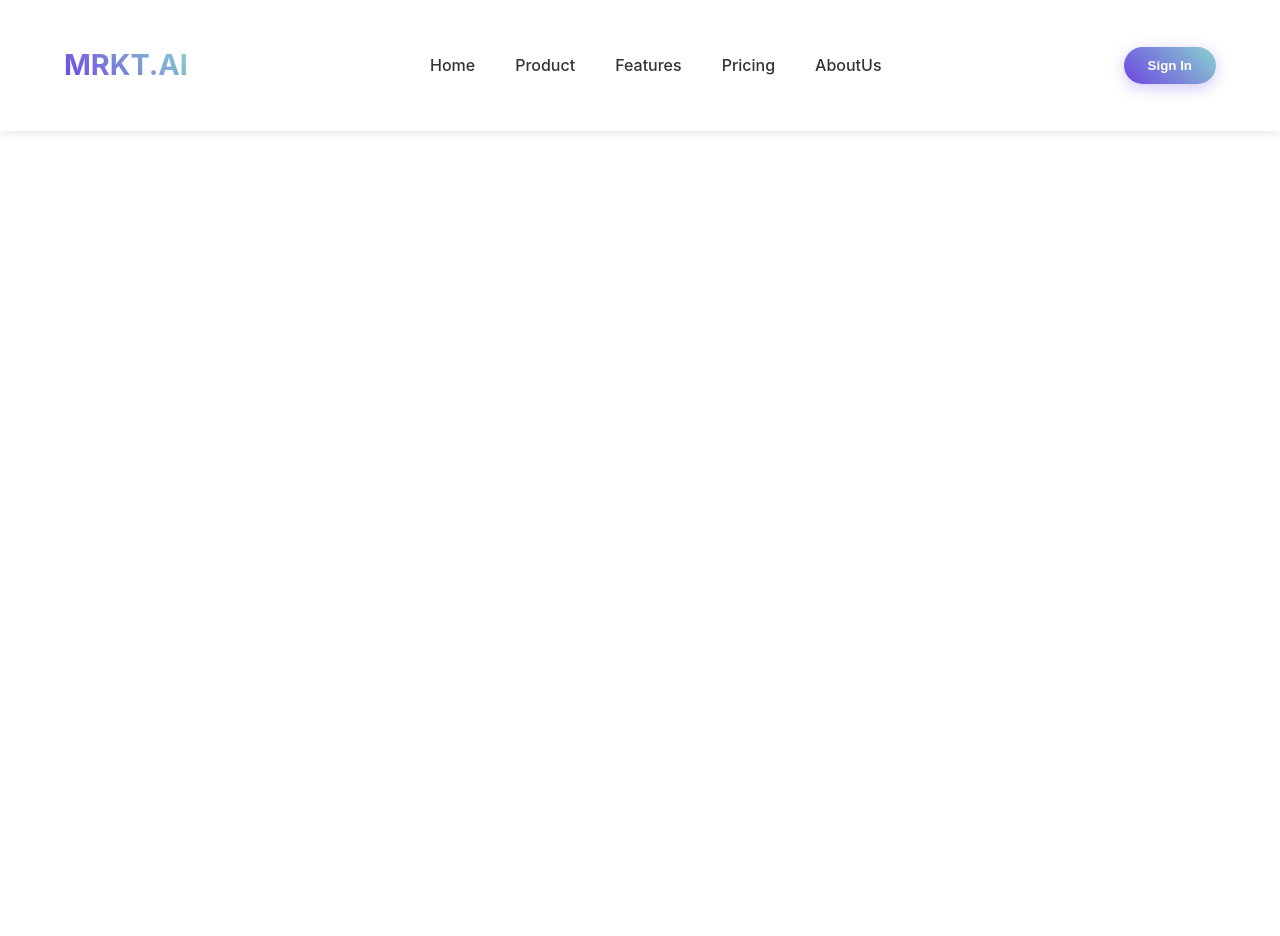
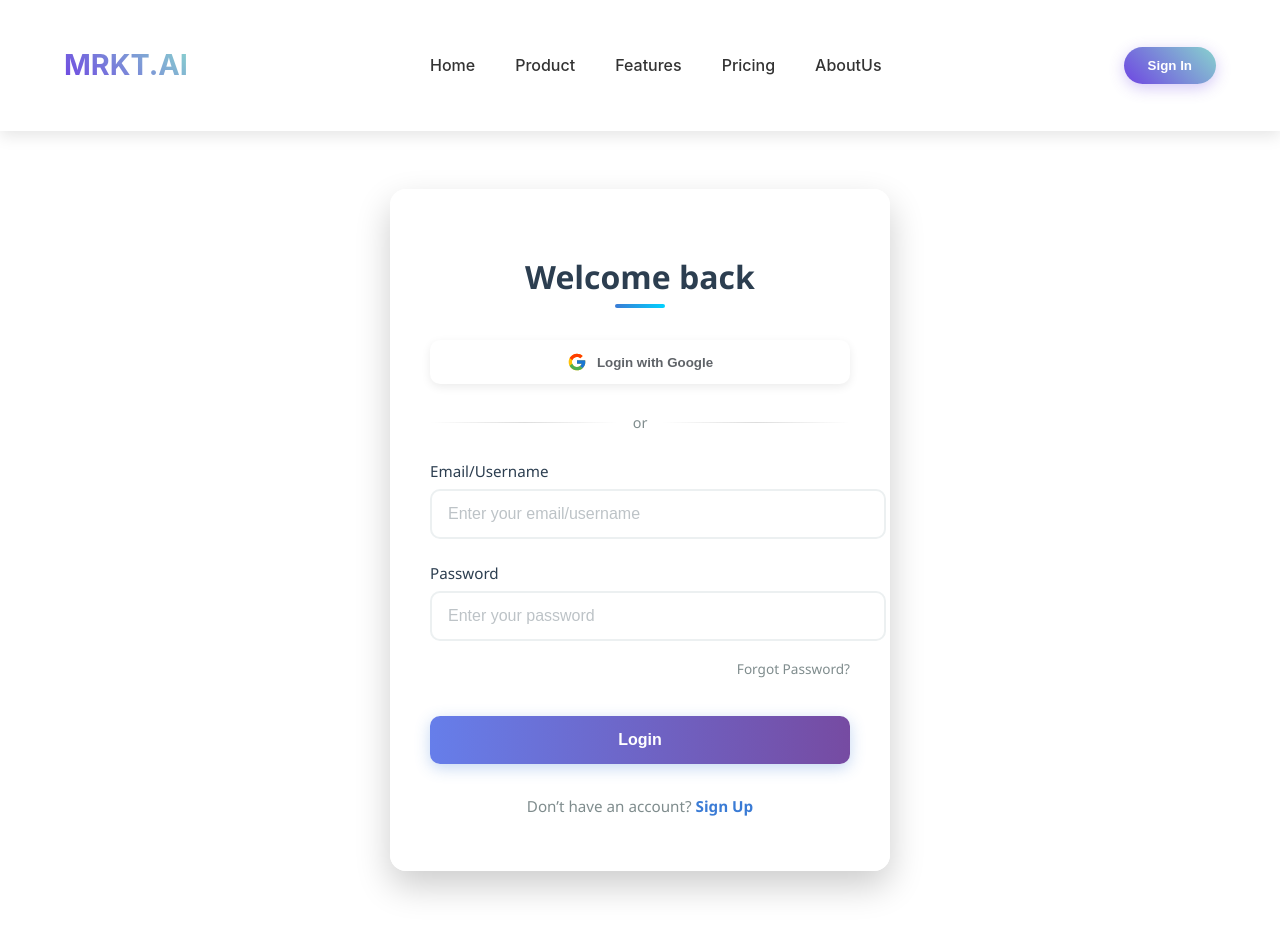
Before and after one commit to Musfir2327/-ZephyraTech, a React (Create React App) app in the folder musfir/: page /Login in a window 1280 px wide. Shown: the top 936 px of the page. Before the commit the page ends 800 px from the top, so only its background shows below. Built offline with nearby package versions, Linux system fonts and the light colour scheme.

Commit message:
updated for login page

```diff
--- a/musfir/src/App.js
+++ b/musfir/src/App.js
@@ -8,6 +8,7 @@ import Feature from './components/Feature';
 import Pricing from './components/Pricing';
 import AboutUs from './components/About';
 import SignUp from './components/SignUp';
+import Login from './components/Login';
 
 function App() {
   return (
@@ -21,6 +22,7 @@ function App() {
         <Route path="/pricing" element={<Pricing />} />
         <Route path="/AboutUs" element={<AboutUs />} />
         <Route path="/SignUp" element={<SignUp />} />
+        <Route path="/Login" element={<Login />} />
 
       </Routes>
     </BrowserRouter>
--- /dev/null
+++ b/musfir/src/components/Login.css
@@ -0,0 +1,327 @@
+/* Login.css */
+
+/* Base Styles with Animated Gradient */
+.login-container {
+  display: flex;
+  justify-content: center;
+  align-items: center;
+  min-height: 100vh;
+  background: white;
+  background-size: 400% 400%;
+  animation: gradientBG 15s ease infinite;
+  padding: 130px;
+  font-family: 'Segoe UI', Tahoma, Geneva, Verdana, sans-serif;
+}
+
+/* Floating Card with Glass Morphism */
+.login-card {
+  background: rgba(255, 255, 255, 0.95);
+  border-radius: 16px;
+  box-shadow: 0 15px 35px rgba(0, 0, 0, 0.2);
+  padding: 2.5rem;
+  width: 100%;
+  max-width: 420px;
+  transform: translateY(0);
+  transition: transform 0.4s ease, box-shadow 0.4s ease;
+  animation: cardEntrance 0.8s cubic-bezier(0.22, 1, 0.36, 1);
+}
+
+.login-card:hover {
+  transform: translateY(-5px);
+  box-shadow: 0 20px 40px rgba(0, 0, 0, 0.25);
+}
+
+/* Title with Underline Animation */
+.login-title {
+  text-align: center;
+  color: #2c3e50;
+  margin-bottom: 2rem;
+  font-size: 2rem;
+  font-weight: 700;
+  position: relative;
+  padding-bottom: 10px;
+}
+
+.login-title::after {
+  content: '';
+  position: absolute;
+  bottom: 0;
+  left: 50%;
+  transform: translateX(-50%);
+  width: 50px;
+  height: 4px;
+  background: linear-gradient(90deg, #3a7bd5, #00d2ff);
+  border-radius: 2px;
+  animation: underlineGrow 0.8s ease-out;
+}
+
+/* Google Button with Shine Effect */
+.google-button {
+  display: flex;
+  align-items: center;
+  justify-content: center;
+  gap: 10px;
+  width: 100%;
+  padding: 12px;
+  border-radius: 10px;
+  border: none;
+  background: white;
+  color: #5f6368;
+  font-weight: 600;
+  cursor: pointer;
+  transition: all 0.3s ease;
+  margin-bottom: 1.5rem;
+  box-shadow: 0 3px 10px rgba(0, 0, 0, 0.08);
+  position: relative;
+  overflow: hidden;
+}
+
+.google-button:hover {
+  transform: translateY(-2px);
+  box-shadow: 0 5px 15px rgba(0, 0, 0, 0.1);
+}
+
+.google-button::before {
+  content: '';
+  position: absolute;
+  top: 0;
+  left: -100%;
+  width: 100%;
+  height: 100%;
+  background: linear-gradient(90deg, transparent, rgba(255, 255, 255, 0.4), transparent);
+  transition: 0.5s;
+}
+
+.google-button:hover::before {
+  left: 100%;
+}
+
+/* Divider with Animation */
+.divider {
+  display: flex;
+  align-items: center;
+  margin: 1.8rem 0;
+  opacity: 0;
+  animation: fadeIn 0.5s ease-out 0.3s forwards;
+}
+
+.divider hr {
+  flex: 1;
+  border: none;
+  height: 1px;
+  background: linear-gradient(90deg, transparent, #ddd, transparent);
+}
+
+.divider span {
+  padding: 0 15px;
+  color: #7f8c8d;
+  font-size: 0.9rem;
+  font-weight: 500;
+}
+
+/* Form Styles with Floating Labels */
+.login-form {
+  display: flex;
+  flex-direction: column;
+  gap: 1.5rem;
+}
+
+.login-form div {
+  position: relative;
+  opacity: 0;
+  transform: translateY(20px);
+  animation: formFieldEntrance 0.6s ease-out forwards;
+}
+
+.login-form div:nth-child(1) {
+  animation-delay: 0.4s;
+}
+.login-form div:nth-child(2) {
+  animation-delay: 0.5s;
+}
+
+.login-form label {
+  display: block;
+  margin-bottom: 8px;
+  color: #2c3e50;
+  font-size: 0.95rem;
+  font-weight: 500;
+  transition: all 0.3s ease;
+}
+
+.login-form input {
+  width: 100%;
+  padding: 14px 16px;
+  border: 2px solid #ecf0f1;
+  border-radius: 10px;
+  font-size: 1rem;
+  transition: all 0.3s ease;
+  background: rgba(255, 255, 255, 0.8);
+}
+
+.login-form input:focus {
+  outline: none;
+  border-color: #3a7bd5;
+  box-shadow: 0 0 0 3px rgba(58, 123, 213, 0.2);
+}
+
+.login-form input::placeholder {
+  color: #bdc3c7;
+}
+
+/* Forgot Password Link */
+.forgot-password {
+  text-align: right;
+  margin-top: -0.5rem;
+  opacity: 0;
+  animation: fadeIn 0.5s ease-out 0.6s forwards;
+}
+
+.forgot-password a {
+  color: #7f8c8d;
+  font-size: 0.85rem;
+  text-decoration: none;
+  transition: color 0.3s ease;
+}
+
+.forgot-password a:hover {
+  color: #3a7bd5;
+  text-decoration: underline;
+}
+
+/* Submit Button with Gradient */
+.submit-button {
+  background:linear-gradient(to right, #667eea, #764ba2));
+  color: white;
+  border: none;
+  padding: 15px;
+  border-radius: 10px;
+  font-size: 1rem;
+  font-weight: 600;
+  cursor: pointer;
+  transition: all 0.4s ease;
+  margin-top: 0.8rem;
+  box-shadow: 0 4px 15px rgba(58, 123, 213, 0.3);
+  opacity: 0;
+  transform: translateY(20px);
+  animation: formFieldEntrance 0.6s ease-out 0.7s forwards;
+  position: relative;
+  overflow: hidden;
+}
+
+.submit-button:hover {
+  transform: translateY(-3px);
+  box-shadow: 0 8px 20px rgba(58, 123, 213, 0.4);
+}
+
+.submit-button:active {
+  transform: translateY(0);
+}
+
+.submit-button::after {
+  content: '';
+  position: absolute;
+  top: 0;
+  left: 0;
+  width: 100%;
+  height: 100%;
+  background: linear-gradient(135deg, rgba(255, 255, 255, 0.2), rgba(255, 255, 255, 0));
+  opacity: 0;
+  transition: all 0.3s ease;
+}
+
+.submit-button:hover::after {
+  opacity: 1;
+}
+
+/* Sign Up Link with Hover Effect */
+.signup-link {
+  text-align: center;
+  margin-top: 2rem;
+  color: #7f8c8d;
+  font-size: 0.95rem;
+  opacity: 0;
+  animation: fadeIn 0.5s ease-out 0.8s forwards;
+}
+
+.signup-link a {
+  color: #3a7bd5;
+  text-decoration: none;
+  font-weight: 600;
+  transition: all 0.3s ease;
+  position: relative;
+}
+
+.signup-link a:hover {
+  color: #00d2ff;
+}
+
+.signup-link a::after {
+  content: '';
+  position: absolute;
+  bottom: -2px;
+  left: 0;
+  width: 0;
+  height: 2px;
+  background: #00d2ff;
+  transition: width 0.3s ease;
+}
+
+.signup-link a:hover::after {
+  width: 100%;
+}
+
+/* Animations */
+@keyframes gradientBG {
+  0% { background-position: 0% 50%; }
+  50% { background-position: 100% 50%; }
+  100% { background-position: 0% 50%; }
+}
+
+@keyframes cardEntrance {
+  from {
+    opacity: 0;
+    transform: translateY(30px) scale(0.95);
+  }
+  to {
+    opacity: 1;
+    transform: translateY(0) scale(1);
+  }
+}
+
+@keyframes underlineGrow {
+  from { width: 0; }
+  to { width: 50px; }
+}
+
+@keyframes formFieldEntrance {
+  to {
+    opacity: 1;
+    transform: translateY(0);
+  }
+}
+
+@keyframes fadeIn {
+  to { opacity: 1; }
+}
+
+/* Responsive Design */
+@media (max-width: 480px) {
+  .login-card {
+    padding: 2rem 1.5rem;
+    border-radius: 15px;
+  }
+
+  .login-title {
+    font-size: 1.8rem;
+    margin-bottom: 1.5rem;
+  }
+
+  .login-form input {
+    padding: 12px 14px;
+  }
+
+  .submit-button {
+    padding: 14px;
+  }
+}
--- /dev/null
+++ b/musfir/src/components/Login.js
@@ -0,0 +1,48 @@
+import React from 'react';
+import { FcGoogle } from 'react-icons/fc';
+import { Link } from 'react-router-dom';
+import './Login.css';
+
+const Login = () => {
+  return (
+    <div className="login-container">
+      <div className="login-card">
+        <h2 className="login-title">Welcome back</h2>
+
+        <button className="google-button">
+          <FcGoogle size={20} />
+          <span>Login with Google</span>
+        </button>
+
+        <div className="divider">
+          <hr />
+          <span>or</span>
+          <hr />
+        </div>
+
+        <form className="login-form">
+          <div>
+            <label>Email/Username</label>
+            <input type="text" placeholder="Enter your email/username" required />
+          </div>
+          <div>
+            <label>Password</label>
+            <input type="password" placeholder="Enter your password" required />
+          </div>
+
+          <div className="forgot-password">
+            <Link to="/forgot-password">Forgot Password?</Link>
+          </div>
+
+          <button type="submit" className="submit-button">Login</button>
+        </form>
+
+        <p className="signup-link">
+          Don’t have an account? <Link to="/signup">Sign Up</Link>
+        </p>
+      </div>
+    </div>
+  );
+};
+
+export default Login;
--- a/musfir/src/components/SignUp.css
+++ b/musfir/src/components/SignUp.css
@@ -61,8 +61,8 @@
   padding: 12px;
   border-radius: 8px;
   border: 1px solid #ddd;
-  background: white;
-  color: #444;
+  background: rgb(3, 3, 3);
+  color: #0f0f0f;
   font-weight: 500;
   cursor: pointer;
   transition: all 0.3s ease;
@@ -71,8 +71,9 @@
 
 .google-button:hover {
   background: #f5f5f5;
+
   transform: translateY(-2px);
-  box-shadow: 0 4px 12px rgba(0, 0, 0, 0.1);
+  box-shadow: 0 4px 12px rgba(143, 12, 12, 0.1);
 }
 
 .google-button:active {
@@ -247,3 +248,6 @@
   margin-bottom: 1.2rem;
   }
 }
+.google{
+  color: #0f0f0f;
+}
--- a/musfir/src/components/SignUp.js
+++ b/musfir/src/components/SignUp.js
@@ -1,5 +1,6 @@
 import React from 'react';
 import { FcGoogle } from 'react-icons/fc';
+import { Link } from 'react-router-dom';
 import './SignUp.css';
 
 const Signup = () => {
@@ -8,10 +9,9 @@ const Signup = () => {
       <div className="signup-card">
         <h2 className="signup-title">Create an account</h2>
 
-
         <button className="google-button">
           <FcGoogle size={20} />
-          <span>Sign up with Google</span>
+          <span className='google'>Sign up with Google</span>
         </button>
 
         <div className="divider">
@@ -38,7 +38,7 @@ const Signup = () => {
         </form>
 
         <p className="login-link">
-          Already have an account? <a href="/login">Log In</a>
+          Already have an account? <Link to="/login">Log In</Link>
         </p>
       </div>
     </div>
```
